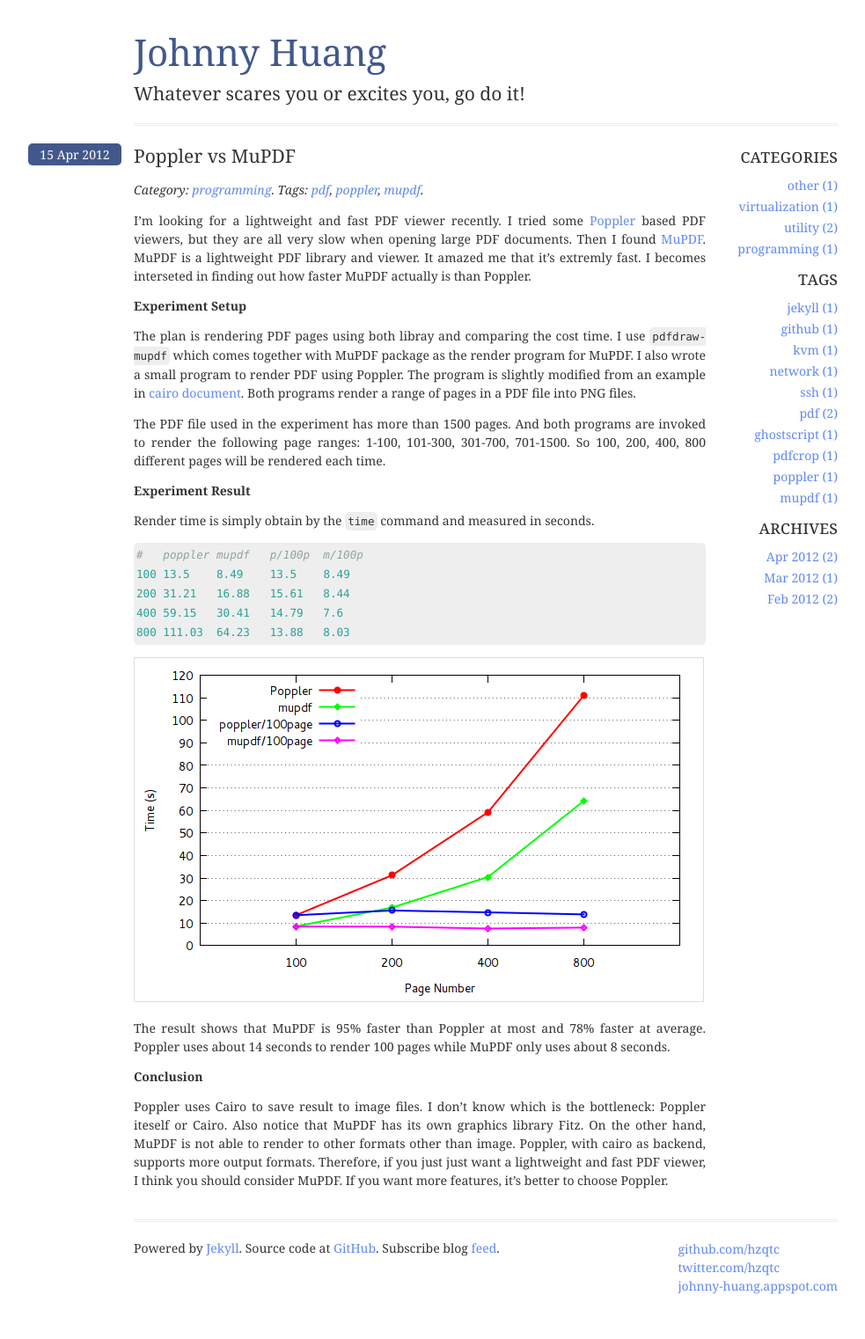
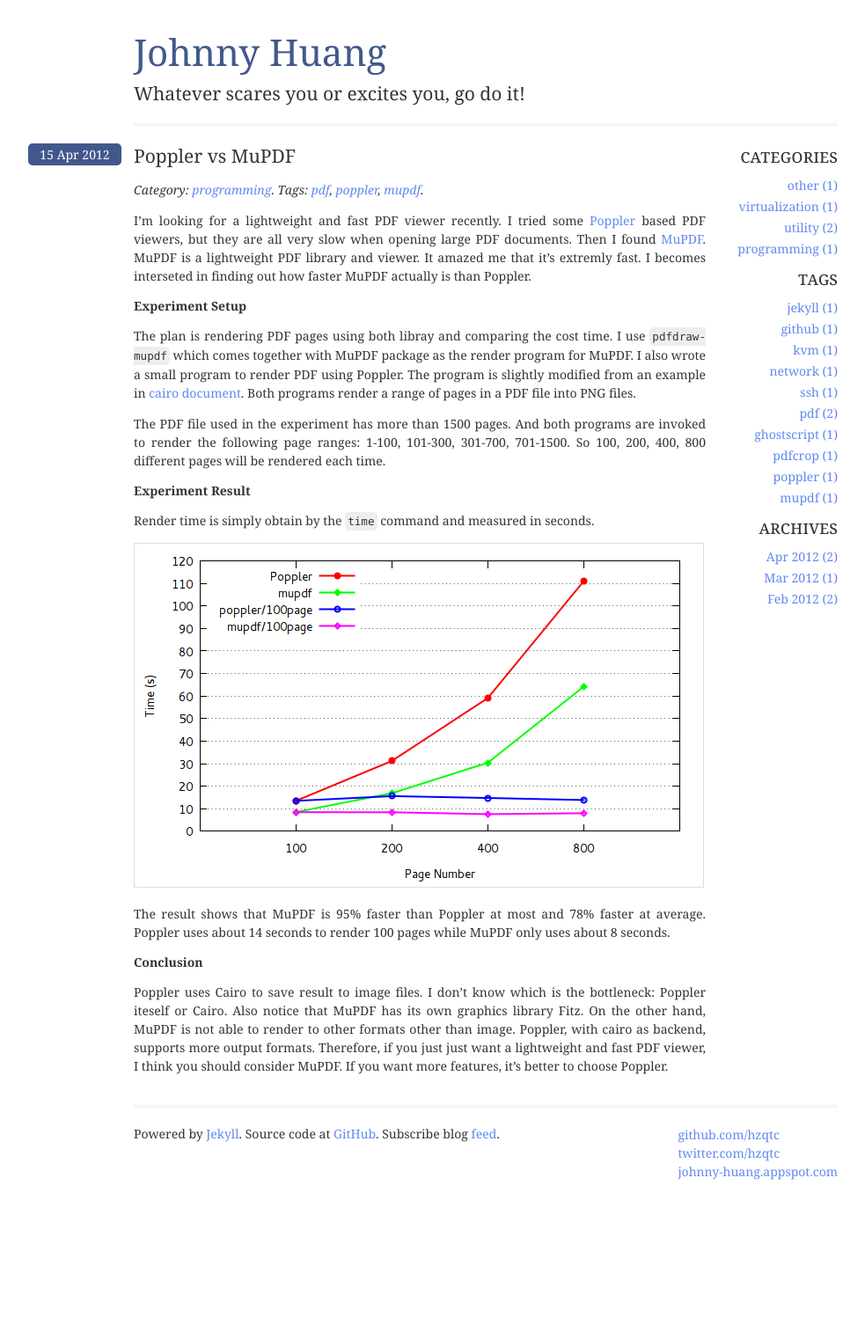
Before and after one commit to hzqtc/hzqtc.github.com, a Jekyll site: the page built from _posts/2012-4-15-poppler-vs-mupdf.md, in a window 1280 px wide. Shown: the whole page at 88% size, without its empty margins (88-1071 px from the left). Built offline with Jekyll 4.4.1, drawn with Linux system fonts in a browser that asks for light colours; comment, search, counter and statistics services are not loaded; after the commit the page ends 1392 px from its top, so only the background shows below that.

Commit message:
post update

```diff
--- a/_posts/2012-4-15-poppler-vs-mupdf.md
+++ b/_posts/2012-4-15-poppler-vs-mupdf.md
@@ -17,14 +17,6 @@
 
 Render time is simply obtain by the `time` command and measured in seconds.
 
-{% highlight plain %}
-#   poppler mupdf   p/100p  m/100p
-100 13.5    8.49    13.5    8.49
-200 31.21   16.88   15.61   8.44
-400 59.15   30.41   14.79   7.6
-800 111.03  64.23   13.88   8.03
-{% endhighlight %}
-
 ![](/image/poppler_vs_mupdf.png)
 
 The result shows that MuPDF is 95% faster than Poppler at most and 78% faster at average. Poppler uses about 14 seconds to render 100 pages while MuPDF only uses about 8 seconds.
```
